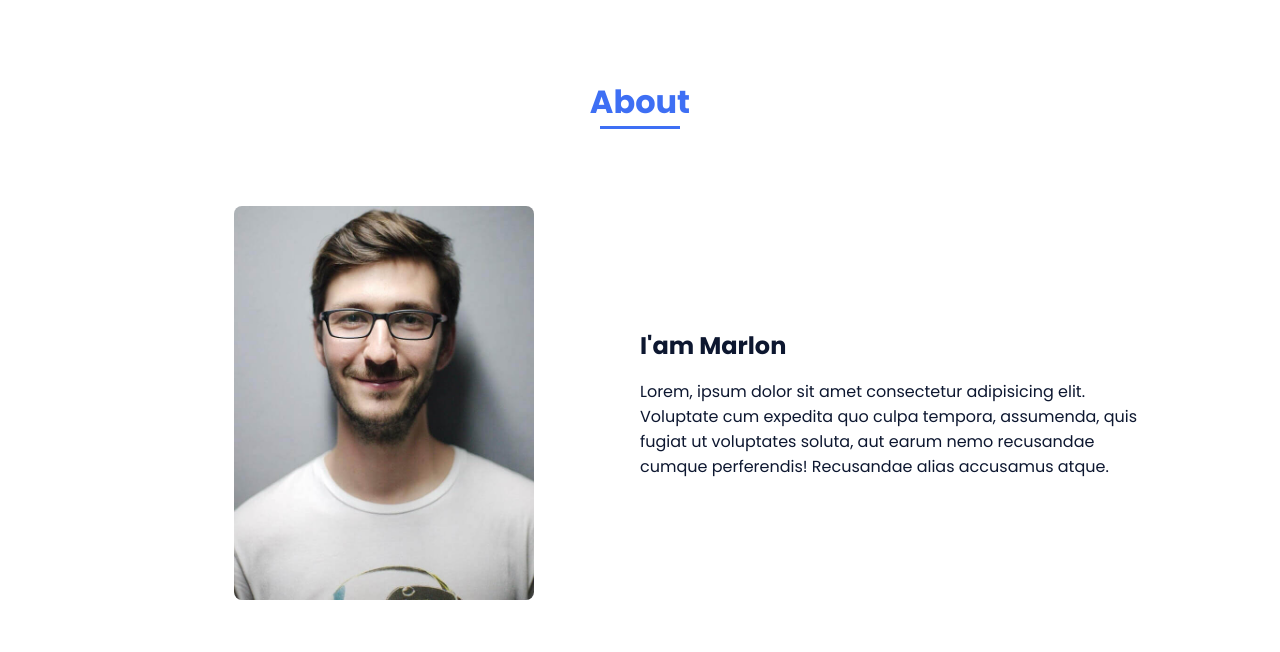
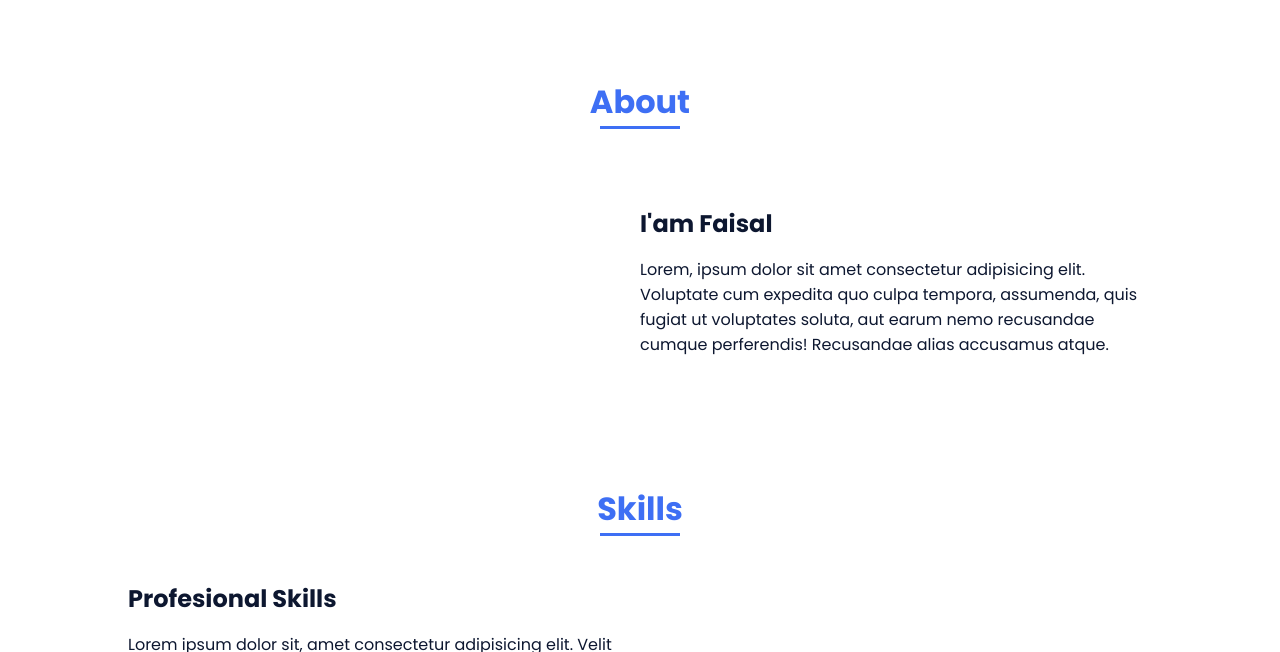
Before and after one commit to MdFaisalHussain/Portfolio, a plain HTML site: page index.html in a window 1280 px wide. Shown: the part 693-1345 px from the top of the page. Drawn offline with nearby package versions, Linux system fonts and the light colour scheme.

Commit message:
index.html

```diff
--- a/index.html
+++ b/index.html
@@ -69,11 +69,11 @@
 
                 <div class="about__container bd-grid">
                     <div class="about__img">
-                        <img src="assets/img/about.jpg" alt="">
+                        <!-- <img src="assets/img/about.jpg" alt=""> -->
                     </div>
 
                     <div>
-                        <h2 class="about__subtitle">I'am Marlon</h2>
+                        <h2 class="about__subtitle">I'am Faisal</h2>
                         <p class="about__text">Lorem, ipsum dolor sit amet consectetur adipisicing elit. Voluptate cum expedita quo culpa tempora, assumenda, quis fugiat ut voluptates soluta, aut earum nemo recusandae cumque perferendis! Recusandae alias accusamus atque.</p>
                     </div>
                 </div>
```
